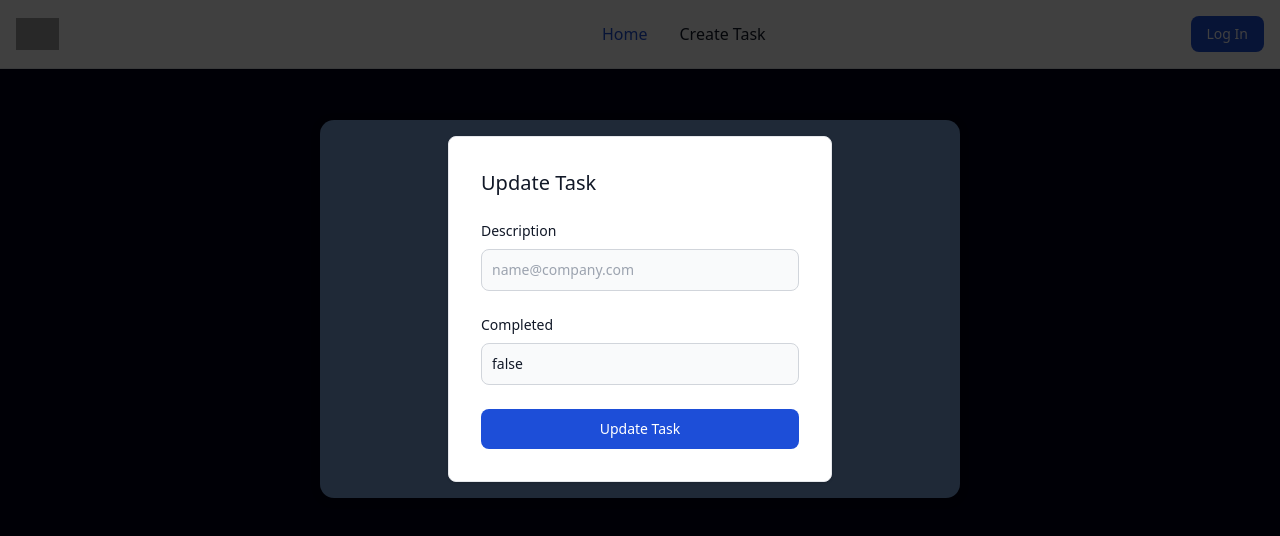
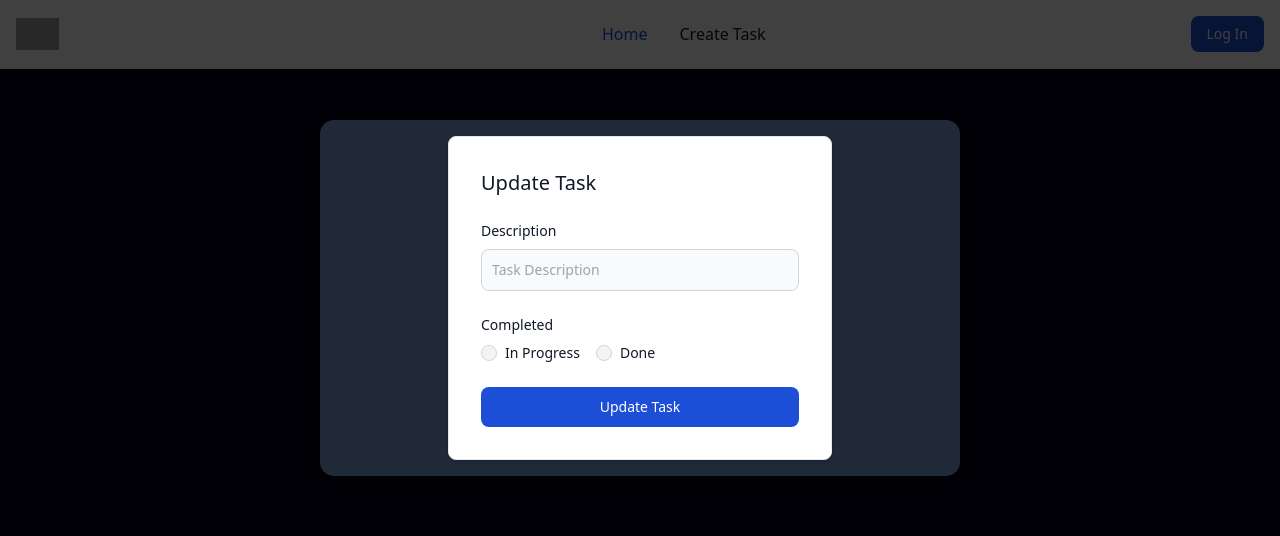
Before and after one commit to dev-ashokmanjhu/task-app, a React (Vite) app in the folder frontend/: page /updatetask/1 in a window 1280 px wide. Shown: the top 536 px of the page. Built offline with nearby package versions, Linux system fonts and the light colour scheme; no server answers; grey boxes are pictures that could not be loaded.

Commit message:
added radio inputs and refactor code

```diff
--- a/frontend/src/components/Auth/Login.jsx
+++ b/frontend/src/components/Auth/Login.jsx
@@ -14,9 +14,6 @@ const Login = () => {
   const [enteredPassword, setEnteredPassword] = useState("");
   const [isLoading, setisLoading] = useState(false);
 
-  // useEffect(() => {
-  //   axios.defaults.headers.post["Content-Type"] = "application/json";
-  // }, []);
   const loginHandler = (e) => {
     setisLoading(true);
     e.preventDefault();
@@ -27,7 +24,6 @@ const Login = () => {
     axios
       .post("http://localhost:3000/users/login", data)
       .then((res) => {
-        console.log(res?.data?.token);
         localStorage.removeItem("token");
         localStorage.setItem("token", res?.data?.token);
         dispatch(login());
--- a/frontend/src/components/Auth/Register.jsx
+++ b/frontend/src/components/Auth/Register.jsx
@@ -30,7 +30,6 @@ const Register = () => {
         toast("Registered Successfully");
         navigate("/");
         setisLoading(false);
-        // console.log(res.data.token);
       })
       .catch((err) => {
         toast(err?.response?.data?.meassage), setisLoading(false);
--- a/frontend/src/components/Profile/Profile.jsx
+++ b/frontend/src/components/Profile/Profile.jsx
@@ -12,7 +12,7 @@ const Profile = () => {
       .then((res) => {
         setUser(res?.data);
       })
-      .catch((err) => console.log(err));
+      .catch((err) => toast(err?.response?.data?.meassage));
   }, []);
   const deleteProfileHandler = () => {
     axios.delete("http://localhost:3000/users/me").then((res) => {
--- a/frontend/src/components/Profile/UpdateProfile.jsx
+++ b/frontend/src/components/Profile/UpdateProfile.jsx
@@ -16,7 +16,7 @@ const UpdateProfile = () => {
         setEnteredEmail(res?.data?.email);
         setEnteredName(res?.data?.name);
       })
-      .catch((err) => console.log(err));
+      .catch((err) => toast(err?.response?.data?.meassage));
   }, []);
 
   const UpdateProfileHandler = (e) => {
@@ -31,9 +31,8 @@ const UpdateProfile = () => {
       .then((res) => {
         toast("Profile has been Updated");
         navigate("/profile");
-        // console.log(res.data.token);
       })
-      .catch((err) => console.log(err));
+      .catch((err) => toast(err?.response?.data?.meassage));
   };
 
   return (
--- a/frontend/src/components/Tasks/AddTask.jsx
+++ b/frontend/src/components/Tasks/AddTask.jsx
@@ -1,31 +1,28 @@
 import React, { useState } from "react";
 import axios from "axios";
-import { Link, useNavigate } from "react-router-dom";
+import { useNavigate } from "react-router-dom";
 import { toast } from "react-toastify";
 const AddTask = () => {
   const navigate = useNavigate();
-  // const [enteredName, setEnteredName] = useState("");
   const [enteredDescription, setEnteredDescription] = useState("");
   const [enteredTaskStatus, setEnteredTaskStatus] = useState(false);
   const createTaskHandler = (e) => {
     e.preventDefault();
+    if (enteredDescription.trim() === "") {
+      toast.info("Please Enter Some Value In Box");
+      return;
+    }
     const data = {
-      // name: enteredName,
       description: enteredDescription,
       completed: enteredTaskStatus,
     };
     axios
       .post("http://localhost:3000/task", data)
       .then((res) => {
-        console.log(res);
-        toast("Task Created");
+        toast.success("Task Created");
         navigate("/");
-        // localStorage.removeItem("token");
-        // localStorage.setItem("token", res?.data?.token);
-        // dispatch(login());
-        // navigate("/");
       })
-      .catch((err) => console.log(err));
+      .catch((err) => toast(err?.response?.data?.meassage));
   };
   return (
     <div className="flex justify-center">
@@ -34,23 +31,7 @@ const AddTask = () => {
           <h5 className="text-xl font-medium text-gray-900 dark:text-white">
             Create Task
           </h5>
-          {/* <div>
-            <label
-              htmlFor="name"
-              className="block mb-2 text-sm font-medium text-gray-900 dark:text-white"
-            >
-              Task Name
-            </label>
-            <input
-              type="text"
-              name="name"
-              id="name"
-              className="bg-gray-50 border border-gray-300 text-gray-900 text-sm rounded-lg focus:ring-blue-500 focus:border-blue-500 block w-full p-2.5 dark:bg-gray-600 dark:border-gray-500 dark:placeholder-gray-400 dark:text-white"
-              placeholder="Name"
-              required
-              onChange={(e) => setEnteredName(e.target.value)}
-            />
-          </div> */}
+
           <div>
             <label
               htmlFor="description"
@@ -63,7 +44,7 @@ const AddTask = () => {
               name="description"
               id="description"
               className="bg-gray-50 border border-gray-300 text-gray-900 text-sm rounded-lg focus:ring-blue-500 focus:border-blue-500 block w-full p-2.5 dark:bg-gray-600 dark:border-gray-500 dark:placeholder-gray-400 dark:text-white"
-              placeholder="name@company.com"
+              placeholder="Task Description"
               required
               onChange={(e) => setEnteredDescription(e.target.value)}
             />
@@ -75,17 +56,41 @@ const AddTask = () => {
             >
               Completed
             </label>
-            <input
-              type="text"
-              name="boolean"
-              id="boolean"
-              placeholder="••••••••"
-              className="bg-gray-50 border border-gray-300 text-gray-900 text-sm rounded-lg focus:ring-blue-500 focus:border-blue-500 block w-full p-2.5 dark:bg-gray-600 dark:border-gray-500 dark:placeholder-gray-400 dark:text-white"
-              required
-              onChange={(e) => setEnteredTaskStatus(e.target.value)}
-            />
+            <div className="flex flex-wrap">
+              <div className="flex items-center mr-4">
+                <input
+                  id="red-radio"
+                  type="radio"
+                  value="false"
+                  name="colored-radio"
+                  onChange={(e) => setEnteredTaskStatus(e.target.value)}
+                  className="w-4 h-4 text-red-600 bg-gray-100 border-gray-300 focus:ring-red-500 dark:focus:ring-red-600 dark:ring-offset-gray-800 focus:ring-2 dark:bg-gray-700 dark:border-gray-600"
+                />
+                <label
+                  htmlFor="red-radio"
+                  className="ml-2 text-sm font-medium text-gray-900 dark:text-gray-300"
+                >
+                  In Progress
+                </label>
+              </div>
+              <div className="flex items-center mr-4">
+                <input
+                  id="green-radio"
+                  type="radio"
+                  value="true"
+                  name="colored-radio"
+                  onChange={(e) => setEnteredTaskStatus(e.target.value)}
+                  className="w-4 h-4 text-green-600 bg-gray-100 border-gray-300 focus:ring-green-500 dark:focus:ring-green-600 dark:ring-offset-gray-800 focus:ring-2 dark:bg-gray-700 dark:border-gray-600"
+                />
+                <label
+                  htmlFor="green-radio"
+                  className="ml-2 text-sm font-medium text-gray-900 dark:text-gray-300"
+                >
+                  Done
+                </label>
+              </div>
+            </div>
           </div>
-
           <button
             type="submit"
             className="w-full text-white bg-blue-700 hover:bg-blue-800 focus:ring-4 focus:outline-none focus:ring-blue-300 font-medium rounded-lg text-sm px-5 py-2.5 text-center dark:bg-blue-600 dark:hover:bg-blue-700 dark:focus:ring-blue-800"
--- a/frontend/src/components/Tasks/AllTasks.jsx
+++ b/frontend/src/components/Tasks/AllTasks.jsx
@@ -16,9 +16,11 @@ const AllTasks = () => {
   };
 
   const taskDeleteHandler = useCallback((id) => {
-    axios.delete(`http://localhost:3000/task/${id}`);
+    axios
+      .delete(`http://localhost:3000/task/${id}`)
+      .catch((err) => toast(err?.response?.data?.meassage));
     getTasks();
-    toast("Task Deleted");
+    toast.warn("Task Deleted");
   }, []);
 
   useEffect(() => {
--- a/frontend/src/components/Tasks/UpdateTask.jsx
+++ b/frontend/src/components/Tasks/UpdateTask.jsx
@@ -7,24 +7,24 @@ import { toast } from "react-toastify";
 
 const UpdateTask = () => {
   const navigate = useNavigate();
-  // const [enteredName, setEnteredName] = useState("");
   const [enteredDescription, setEnteredDescription] = useState("");
   const [enteredTaskStatus, setEnteredTaskStatus] = useState(false);
   const [task, setTask] = useState([]);
 
   const { id } = useParams();
   useEffect(() => {
-    axios.get(`http://localhost:3000/tasks/${id}`).then((res) => {
-      setEnteredDescription(res.data.description);
-      setEnteredTaskStatus(res.data.completed.toString());
-    });
-    // setEnteredName(task.name);
+    axios
+      .get(`http://localhost:3000/tasks/${id}`)
+      .then((res) => {
+        setEnteredDescription(res.data.description);
+        setEnteredTaskStatus(res.data.completed.toString());
+      })
+      .catch((err) => toast(err?.response?.data?.meassage));
   }, []);
 
   const updateTaskHandler = (e) => {
     e.preventDefault();
     const data = {
-      // name: enteredName,
       description: enteredDescription,
       completed: enteredTaskStatus,
     };
@@ -33,12 +33,8 @@ const UpdateTask = () => {
       .then((res) => {
         toast("Task Updated");
         navigate("/");
-        // localStorage.removeItem("token");
-        // localStorage.setItem("token", res?.data?.token);
-        // dispatch(login());
-        // navigate("/");
       })
-      .catch((err) => console.log(err));
+      .catch((err) => toast(err?.response?.data?.meassage));
   };
   return (
     <Modal>
@@ -48,23 +44,7 @@ const UpdateTask = () => {
             <h5 className="text-xl font-medium text-gray-900 dark:text-white">
               Update Task
             </h5>
-            {/* <div>
-              <label
-                htmlFor="name"
-                className="block mb-2 text-sm font-medium text-gray-900 dark:text-white"
-              >
-                Task Name
-              </label>
-              <input
-                type="text"
-                name="name"
-                id="name"
-                className="bg-gray-50 border border-gray-300 text-gray-900 text-sm rounded-lg focus:ring-blue-500 focus:border-blue-500 block w-full p-2.5 dark:bg-gray-600 dark:border-gray-500 dark:placeholder-gray-400 dark:text-white"
-                placeholder="Name"
-                required
-                onChange={(e) => setEnteredName(e.target.value)}
-              />
-            </div> */}
+
             <div>
               <label
                 htmlFor="description"
@@ -78,7 +58,7 @@ const UpdateTask = () => {
                 id="description"
                 value={enteredDescription}
                 className="bg-gray-50 border border-gray-300 text-gray-900 text-sm rounded-lg focus:ring-blue-500 focus:border-blue-500 block w-full p-2.5 dark:bg-gray-600 dark:border-gray-500 dark:placeholder-gray-400 dark:text-white"
-                placeholder="name@company.com"
+                placeholder="Task Description"
                 required
                 onChange={(e) => setEnteredDescription(e.target.value)}
               />
@@ -90,16 +70,40 @@ const UpdateTask = () => {
               >
                 Completed
               </label>
-              <input
-                type="text"
-                name="boolean"
-                id="boolean"
-                value={enteredTaskStatus}
-                placeholder="••••••••"
-                className="bg-gray-50 border border-gray-300 text-gray-900 text-sm rounded-lg focus:ring-blue-500 focus:border-blue-500 block w-full p-2.5 dark:bg-gray-600 dark:border-gray-500 dark:placeholder-gray-400 dark:text-white"
-                required
-                onChange={(e) => setEnteredTaskStatus(e.target.value)}
-              />
+              <div className="flex flex-wrap">
+                <div className="flex items-center mr-4">
+                  <input
+                    id="red-radio"
+                    type="radio"
+                    value="false"
+                    name="colored-radio"
+                    onChange={(e) => setEnteredTaskStatus(e.target.value)}
+                    className="w-4 h-4 text-red-600 bg-gray-100 border-gray-300 focus:ring-red-500 dark:focus:ring-red-600 dark:ring-offset-gray-800 focus:ring-2 dark:bg-gray-700 dark:border-gray-600"
+                  />
+                  <label
+                    htmlFor="red-radio"
+                    className="ml-2 text-sm font-medium text-gray-900 dark:text-gray-300"
+                  >
+                    In Progress
+                  </label>
+                </div>
+                <div className="flex items-center mr-4">
+                  <input
+                    id="green-radio"
+                    type="radio"
+                    value="true"
+                    name="colored-radio"
+                    onChange={(e) => setEnteredTaskStatus(e.target.value)}
+                    className="w-4 h-4 text-green-600 bg-gray-100 border-gray-300 focus:ring-green-500 dark:focus:ring-green-600 dark:ring-offset-gray-800 focus:ring-2 dark:bg-gray-700 dark:border-gray-600"
+                  />
+                  <label
+                    htmlFor="green-radio"
+                    className="ml-2 text-sm font-medium text-gray-900 dark:text-gray-300"
+                  >
+                    Done
+                  </label>
+                </div>
+              </div>
             </div>
 
             <button
```
